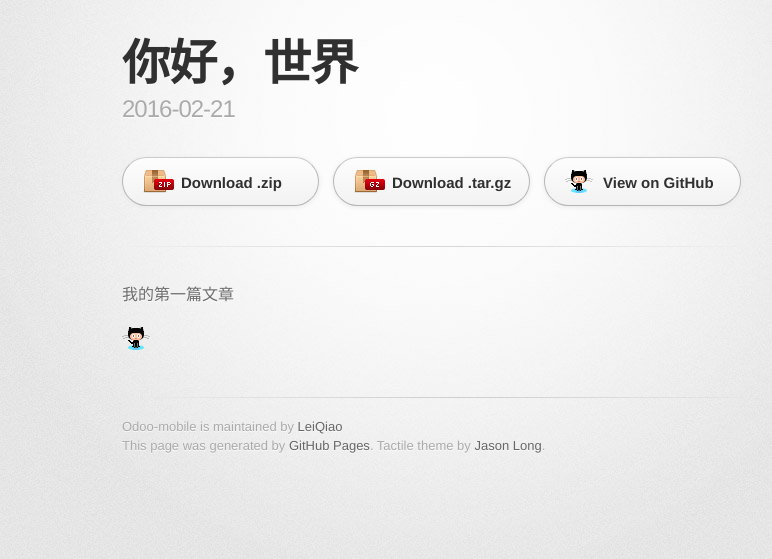
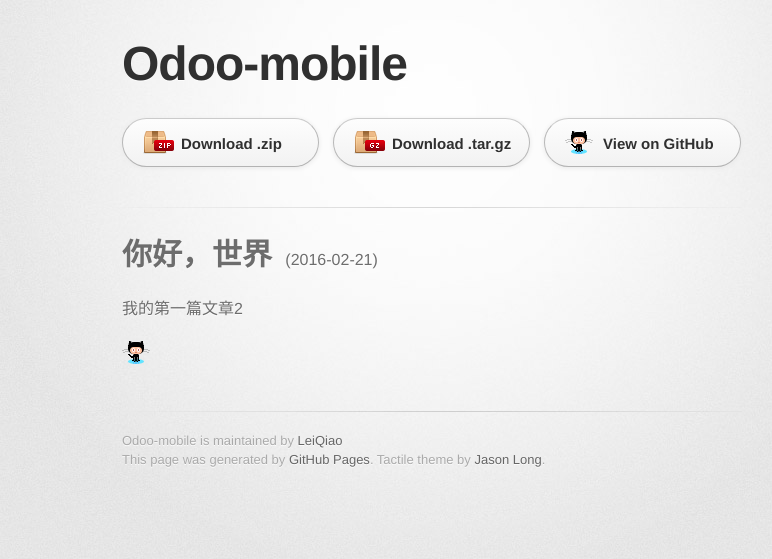
Before and after one commit to LeiQiao/odoo-mobile, a Jekyll site: the page built from _posts/2016-02-21-intro.md, in a window 1280 px wide. Shown: the top 559 px of the page, without its empty margins (208-980 px from the left). Built offline with Jekyll 4.4.1, drawn with Linux system fonts in a browser that asks for light colours; some web fonts are replaced.

Commit message:
格式化文本
格式化文本

```diff
--- a/_layouts/post.html
+++ b/_layouts/post.html
@@ -18,8 +18,7 @@
       <div class="inner">
 
         <header>
-          <h1>{{ page.title }}</h1>
-          <h2>{{ page.date | date: "%Y-%m-%d" }}</h2>
+          <a href="{{ site.baseurl }}" style="text-decoration:none;"><h1>Odoo-mobile</h1></a>
         </header>
 
         <section id="downloads" class="clearfix">
@@ -31,6 +30,7 @@
         <hr>
 
         <section id="main_content">
+<p><b style="font-size:30px; font-weight:900;">{{ page.title }}</b> &nbsp; <span style="font-family: Helvetica; font-size: 16px;">({{ page.date | date: "%Y-%m-%d" }})</span></p>
 <p>{{ content }}</p>
         </section>
 
--- a/_posts/2016-02-21-intro.md
+++ b/_posts/2016-02-21-intro.md
@@ -3,5 +3,5 @@
 title: 你好，世界
 ---
 <p></p>
-<p>我的第一篇文章</p>
+<p>我的第一篇文章2</p>
 ![My helpful screenshot]({{ site.baseurl }}/images/octocat-icon.png)
--- a/index.html
+++ b/index.html
@@ -34,11 +34,8 @@
 
 {% for post in site.posts %}
         <hr>
-
             <section id="main_content">
-                <h1><a href="{{ site.baseurl }}{{ post.url }}">{{ post.title }}</a></h1>
-                <h2>{{ post.excerpt }}</h2>
-                <p></p>
+                <li>{{ post.date | date: "%Y-%m-%d" }} &raquo; <a href="{{ site.baseurl }}{{ post.url }}">{{ post.title }}</a></li>
             </section>
 {% endfor %}
 
--- a/stylesheets/stylesheet.css
+++ b/stylesheets/stylesheet.css
@@ -283,6 +283,10 @@
   text-decoration: none;
 }
 
+a:hover {
+    text-decoration: underline;
+}
+
 p a {
   font-weight: 400;
 }
```
